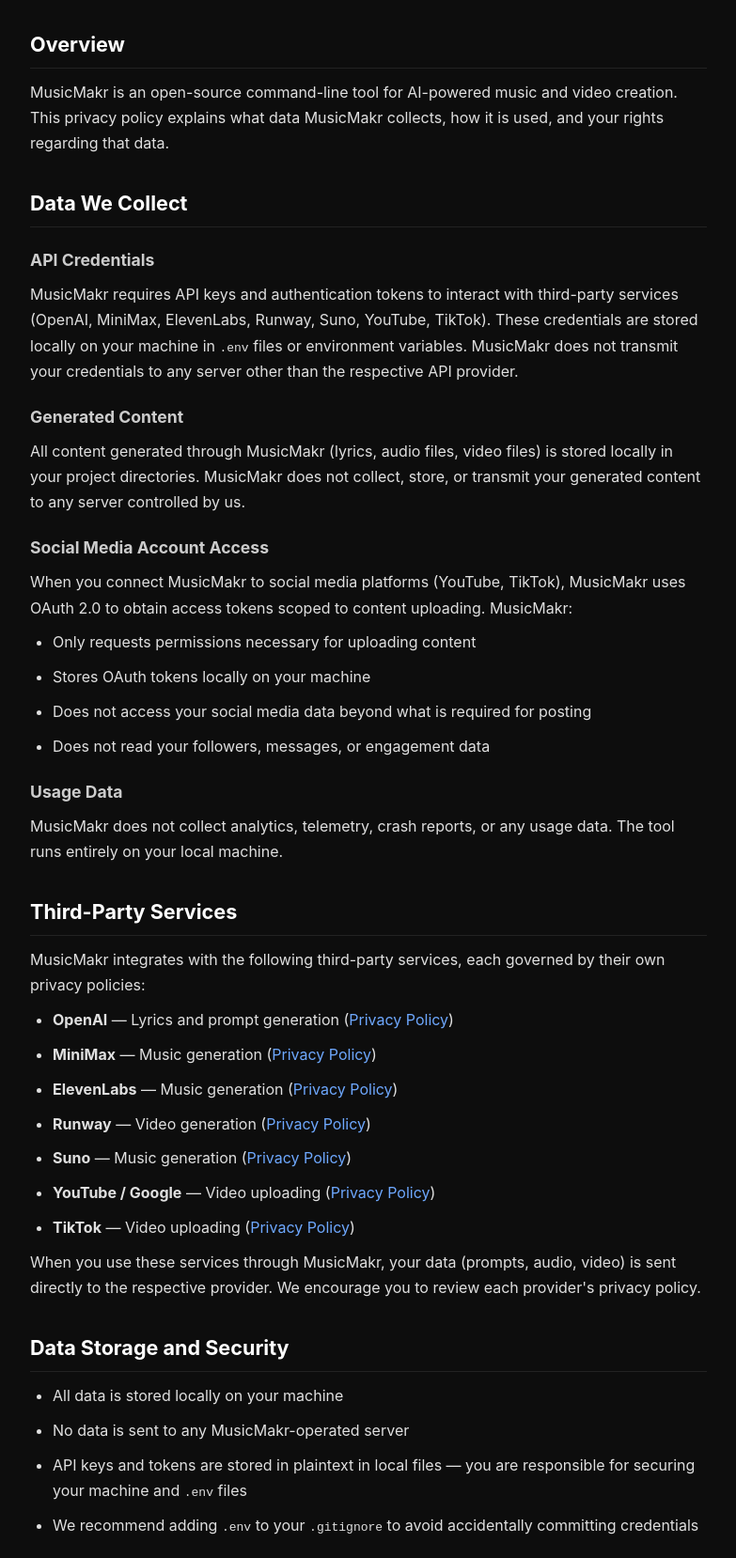
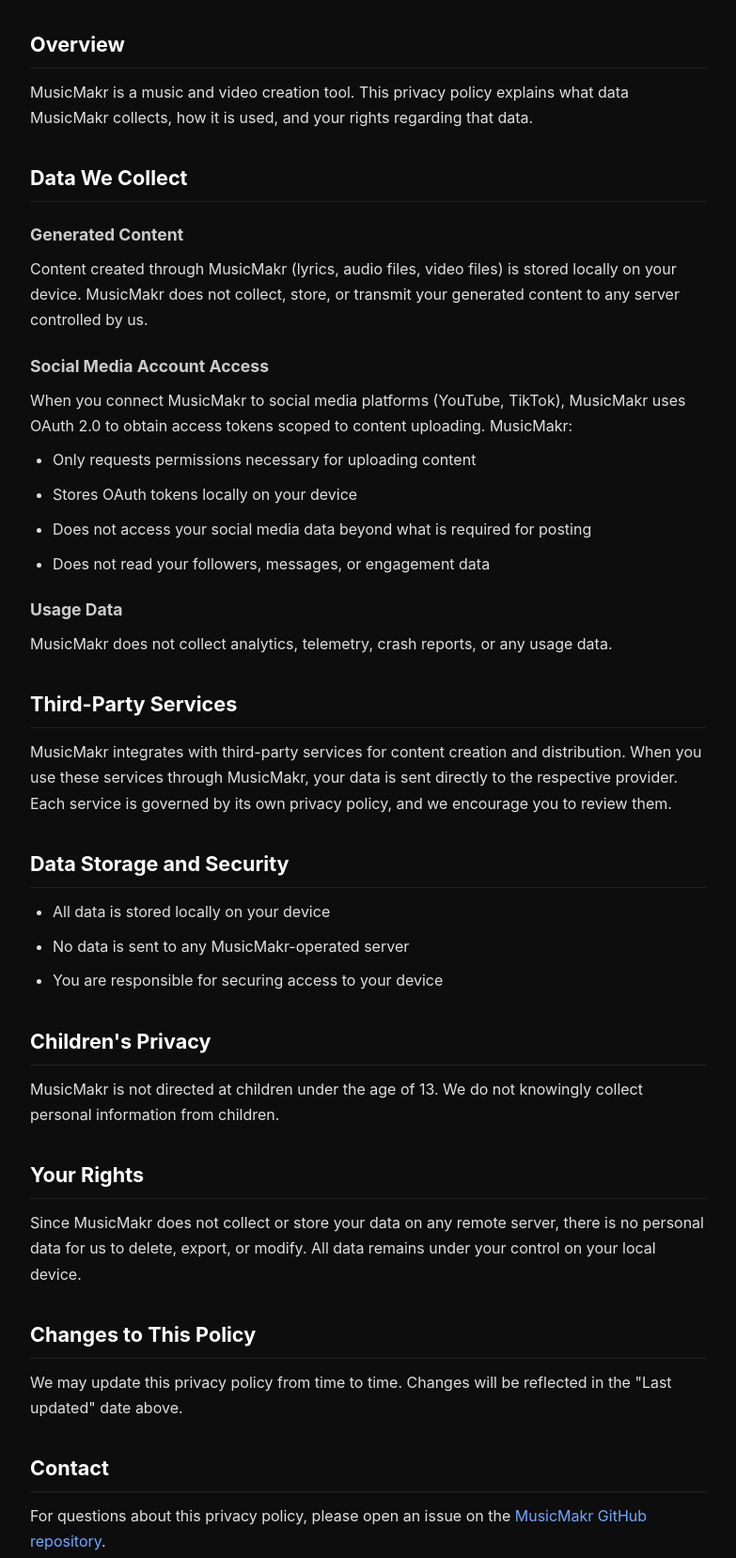
Before and after one commit to rhkwong/musicmakr-legal, a plain HTML site: page privacy.html in a window 1280 px wide. Shown: the part 121-1779 px from the top of the page at 94% size, without its empty margins (248-1031 px from the left). Drawn offline with Linux system fonts and the light colour scheme.

Commit message:
Remove AI references and API credentials section

```diff
--- a/privacy.html
+++ b/privacy.html
@@ -24,57 +24,43 @@
     <p class="meta"><strong>MusicMakr</strong> &mdash; Last updated: February 17, 2026</p>
 
     <h2>Overview</h2>
-    <p>MusicMakr is an open-source command-line tool for AI-powered music and video creation. This privacy policy explains what data MusicMakr collects, how it is used, and your rights regarding that data.</p>
+    <p>MusicMakr is a music and video creation tool. This privacy policy explains what data MusicMakr collects, how it is used, and your rights regarding that data.</p>
 
     <h2>Data We Collect</h2>
 
-    <h3>API Credentials</h3>
-    <p>MusicMakr requires API keys and authentication tokens to interact with third-party services (OpenAI, MiniMax, ElevenLabs, Runway, Suno, YouTube, TikTok). These credentials are stored locally on your machine in <code>.env</code> files or environment variables. MusicMakr does not transmit your credentials to any server other than the respective API provider.</p>
-
     <h3>Generated Content</h3>
-    <p>All content generated through MusicMakr (lyrics, audio files, video files) is stored locally in your project directories. MusicMakr does not collect, store, or transmit your generated content to any server controlled by us.</p>
+    <p>Content created through MusicMakr (lyrics, audio files, video files) is stored locally on your device. MusicMakr does not collect, store, or transmit your generated content to any server controlled by us.</p>
 
     <h3>Social Media Account Access</h3>
     <p>When you connect MusicMakr to social media platforms (YouTube, TikTok), MusicMakr uses OAuth 2.0 to obtain access tokens scoped to content uploading. MusicMakr:</p>
     <ul>
       <li>Only requests permissions necessary for uploading content</li>
-      <li>Stores OAuth tokens locally on your machine</li>
+      <li>Stores OAuth tokens locally on your device</li>
       <li>Does not access your social media data beyond what is required for posting</li>
       <li>Does not read your followers, messages, or engagement data</li>
     </ul>
 
     <h3>Usage Data</h3>
-    <p>MusicMakr does not collect analytics, telemetry, crash reports, or any usage data. The tool runs entirely on your local machine.</p>
+    <p>MusicMakr does not collect analytics, telemetry, crash reports, or any usage data.</p>
 
     <h2>Third-Party Services</h2>
-    <p>MusicMakr integrates with the following third-party services, each governed by their own privacy policies:</p>
-    <ul>
-      <li><strong>OpenAI</strong> &mdash; Lyrics and prompt generation (<a href="https://openai.com/privacy">Privacy Policy</a>)</li>
-      <li><strong>MiniMax</strong> &mdash; Music generation (<a href="https://www.minimax.io/privacy">Privacy Policy</a>)</li>
-      <li><strong>ElevenLabs</strong> &mdash; Music generation (<a href="https://elevenlabs.io/privacy">Privacy Policy</a>)</li>
-      <li><strong>Runway</strong> &mdash; Video generation (<a href="https://runwayml.com/privacy-policy">Privacy Policy</a>)</li>
-      <li><strong>Suno</strong> &mdash; Music generation (<a href="https://suno.com/privacy">Privacy Policy</a>)</li>
-      <li><strong>YouTube / Google</strong> &mdash; Video uploading (<a href="https://policies.google.com/privacy">Privacy Policy</a>)</li>
-      <li><strong>TikTok</strong> &mdash; Video uploading (<a href="https://www.tiktok.com/legal/privacy-policy">Privacy Policy</a>)</li>
-    </ul>
-    <p>When you use these services through MusicMakr, your data (prompts, audio, video) is sent directly to the respective provider. We encourage you to review each provider's privacy policy.</p>
+    <p>MusicMakr integrates with third-party services for content creation and distribution. When you use these services through MusicMakr, your data is sent directly to the respective provider. Each service is governed by its own privacy policy, and we encourage you to review them.</p>
 
     <h2>Data Storage and Security</h2>
     <ul>
-      <li>All data is stored locally on your machine</li>
+      <li>All data is stored locally on your device</li>
       <li>No data is sent to any MusicMakr-operated server</li>
-      <li>API keys and tokens are stored in plaintext in local files &mdash; you are responsible for securing your machine and <code>.env</code> files</li>
-      <li>We recommend adding <code>.env</code> to your <code>.gitignore</code> to avoid accidentally committing credentials</li>
+      <li>You are responsible for securing access to your device</li>
     </ul>
 
     <h2>Children's Privacy</h2>
     <p>MusicMakr is not directed at children under the age of 13. We do not knowingly collect personal information from children.</p>
 
     <h2>Your Rights</h2>
-    <p>Since MusicMakr does not collect or store your data on any remote server, there is no personal data for us to delete, export, or modify. All data remains under your control on your local machine.</p>
+    <p>Since MusicMakr does not collect or store your data on any remote server, there is no personal data for us to delete, export, or modify. All data remains under your control on your local device.</p>
 
     <h2>Changes to This Policy</h2>
-    <p>We may update this privacy policy from time to time. Changes will be reflected in the "Last updated" date above and published in the project repository.</p>
+    <p>We may update this privacy policy from time to time. Changes will be reflected in the "Last updated" date above.</p>
 
     <h2>Contact</h2>
     <p>For questions about this privacy policy, please open an issue on the <a href="https://github.com/rhkwong/musicmakr">MusicMakr GitHub repository</a>.</p>
```
Also changed, not shown: terms.html (+8 -28 lines).
